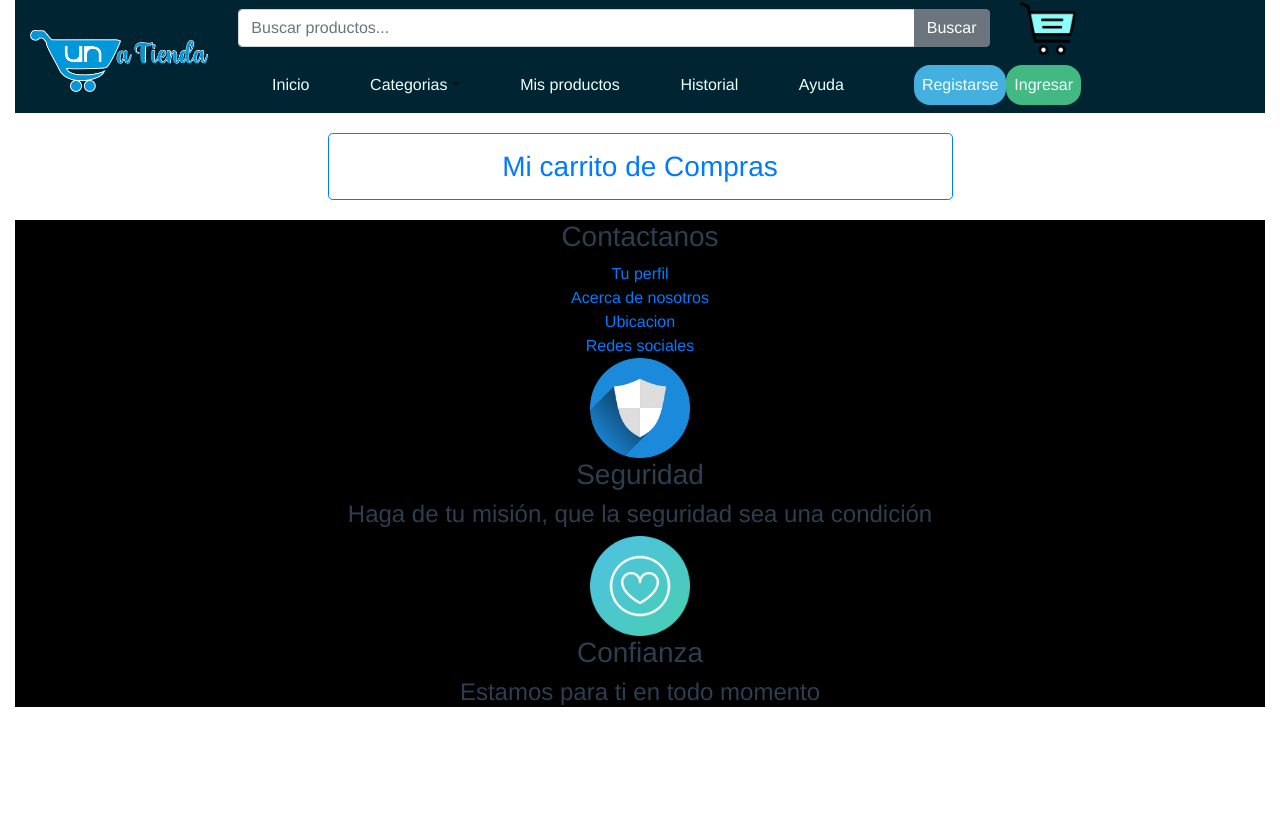
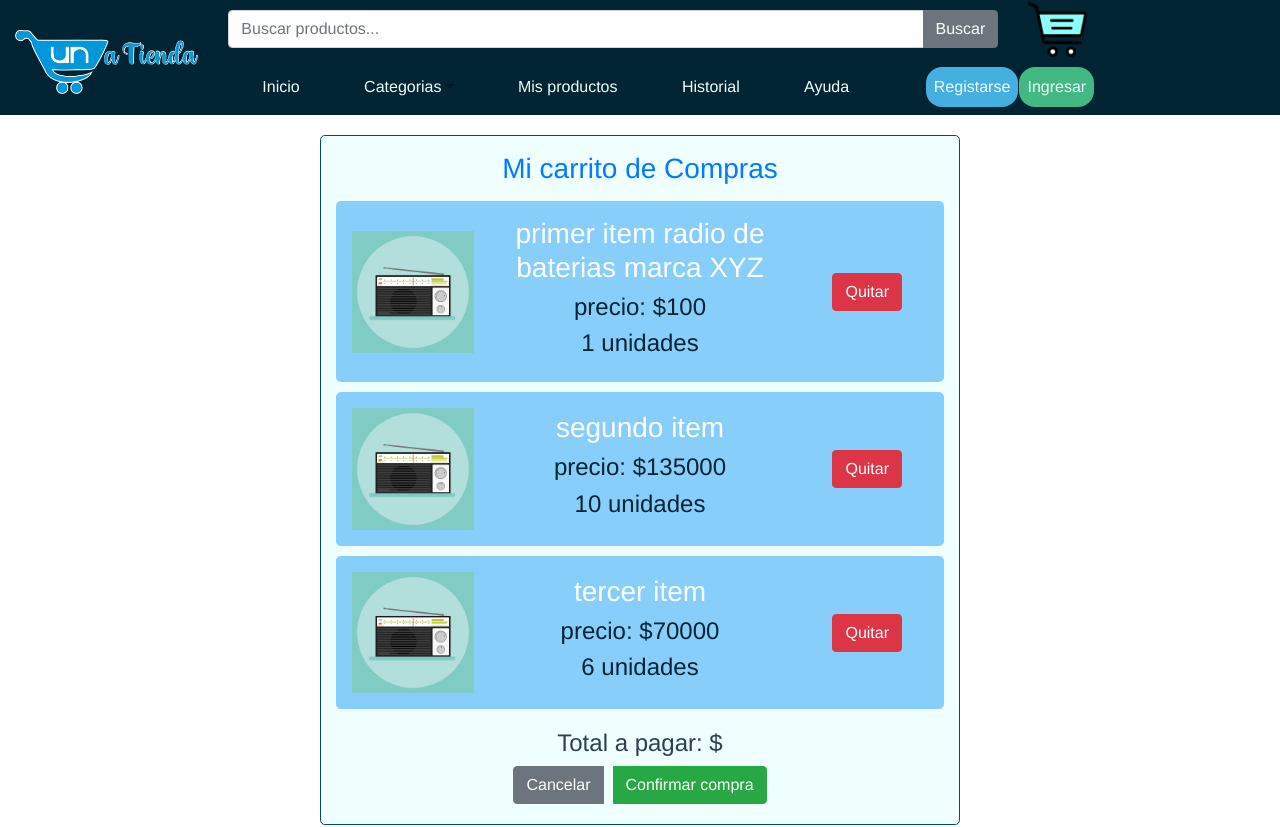
Before and after one commit to UNa-Tienda/frontend, a Vue app: page /shopping_cart in a window 1280 px wide. Shown: the top 827 px of the page. Before the commit the page ends 800 px from the top, so only its background shows below. Built offline with nearby package versions, Linux system fonts and the light colour scheme.

Commit message:
vista de carrito de compras finalizada

```diff
--- /dev/null
+++ b/src/components/SC_ItemList.vue
@@ -0,0 +1,26 @@
+<template>
+
+  <div>
+    <div v-for="item in items" v-bind:key="item">
+      <SCitem style="margin-bottom: 10px" v-bind:item="item"/>
+    </div>
+
+  </div>
+
+</template>
+
+<script>
+import SCitem from "@/components/SCitem";
+
+export default {
+  name: "SC_ItemList",
+  components: {
+    SCitem
+  },
+  props: ["items"]
+}
+</script>
+
+<style scoped>
+
+</style>
--- /dev/null
+++ b/src/components/SCitem.vue
@@ -0,0 +1,36 @@
+<template>
+
+  <div class="border rounded-lg">
+    <div class="row">
+      <div class="col-3" style="align-self: center">
+        <router-link :to="{ name: 'home' }"><img src="../assets/radio.png" style="width: 100%; max-width: 150px"></router-link>
+      </div>
+      <div class="col-6" style="align-self: center">
+        <router-link :to="{ name: 'home' }" style="text-decoration: none!important;"><h3 style="color: white!important;">{{item.title}}</h3></router-link>
+        <h4>precio: ${{item.price}}</h4>
+        <h4>{{item.quantity}} unidades</h4>
+      </div>
+      <div class="col-3" style="align-self: center">
+        <b-button variant="danger">Quitar</b-button>
+      </div>
+    </div>
+  </div>
+</template>
+
+<script>
+export default {
+  name: "SCitem",
+  props: ["item"]
+}
+</script>
+
+<style scoped>
+.border{
+  border: 1px solid lightskyblue!important;
+  padding: 15px;
+  background-color: lightskyblue;
+}
+h4{
+  color: #012433;
+}
+</style>
--- a/src/views/Shopping_cart.vue
+++ b/src/views/Shopping_cart.vue
@@ -1,19 +1,26 @@
 <template>
-<div class="container-fluid">
+<div class="container-fluid" style="padding: 0px">
 
   <div
       id="topMenu_div"
       class="position-sticky"
-      style="position: relative; z-index: 1000"
+      style="position: relative; z-index: 1000;"
   >
     <TopMenu />
   </div>
 
   <div class="main-container">
-    <div class="col-xs-12 col-sm-8 col-md-6 border border-primary rounded-lg">
+    <div class="col-xs-12 col-sm-8 col-md-6 border rounded-lg" style="background-color: azure">
       <h3 class="col-12 text-center text-primary mt-3 mb-3">Mi carrito de Compras</h3>
 
+      <SC_ItemList style="margin-bottom: 20px" v-bind:items="SCitems"/>
 
+      <h4>Total a pagar: $</h4>
+
+      <b-button-group style="margin-bottom: 20px">
+        <b-button style="margin-right: 10px">Cancelar</b-button>
+        <b-button variant="success">Confirmar compra</b-button>
+      </b-button-group>
     </div>
   </div>
 
@@ -26,12 +33,38 @@
 <script>
 import TopMenu from "@/components/TopMenu";
 import Footer from "@/components/Footer";
+import SC_ItemList from "@/components/SC_ItemList";
 
 export default {
   components: {
     TopMenu,
     Footer,
+    SC_ItemList
   },
+  data() {
+    return {
+      SCitems: [
+          {
+            id: 1,
+            title: "primer item radio de baterias marca XYZ",
+            quantity: 1,
+            price: 100
+          },
+        {
+          id: 2,
+          title: "segundo item",
+          quantity: 10,
+          price: 135000
+        },
+        {
+          id: 3,
+          title: "tercer item",
+          quantity: 6,
+          price: 70000
+        }
+      ]
+    }
+  }
 }
 
 </script>
@@ -45,4 +78,8 @@ export default {
   align-items: center;
   justify-content: center;
 }
+
+.border{
+  border: 1px solid #054c6b!important;
+}
 </style>
```
